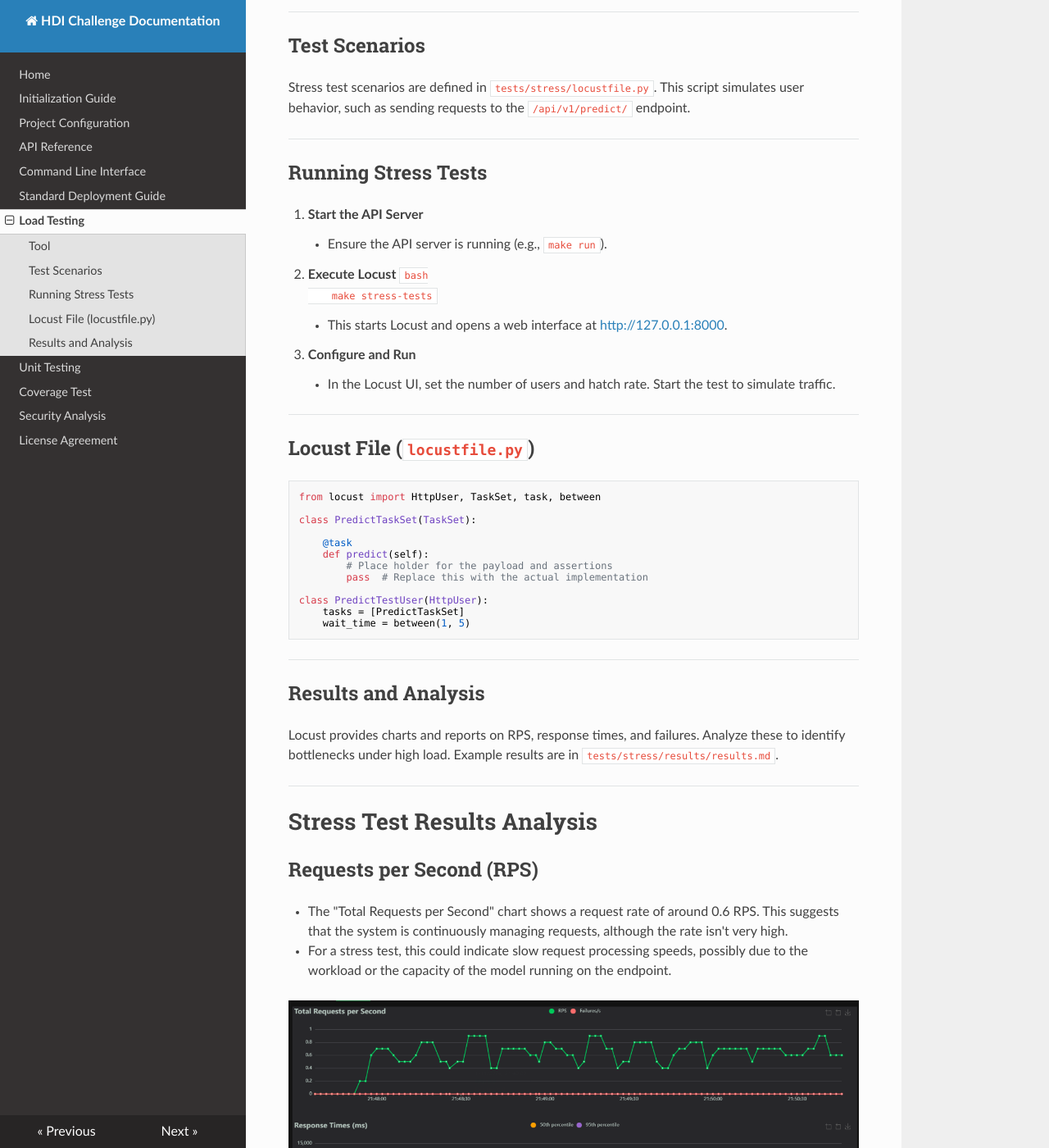
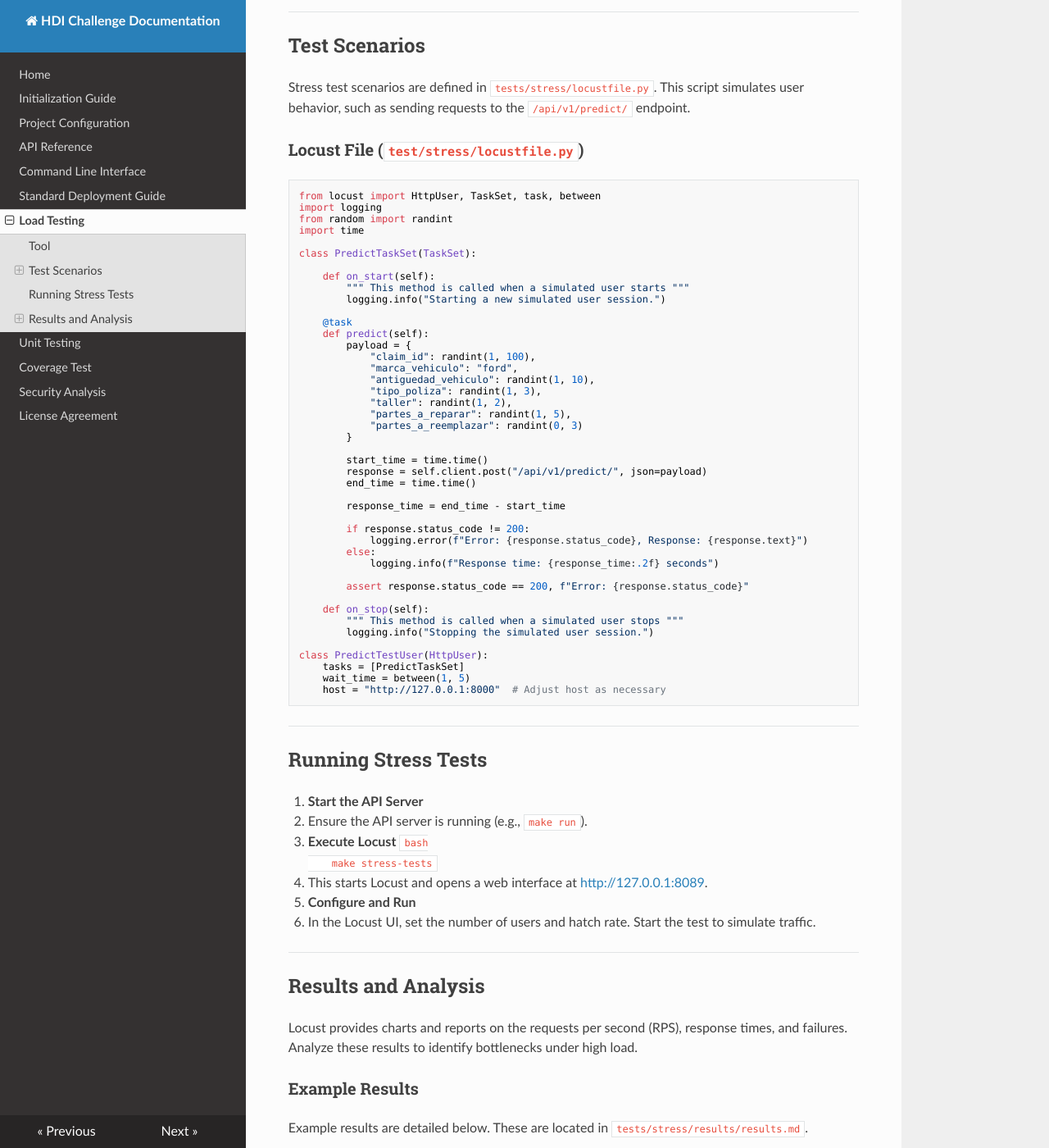
Before and after one commit to jarb29/hdi-reto, an MkDocs documentation site: the page built from docs/stress_test.md, in a window 1280 px wide and 1400 px high, scrolled down 371 px. Shown: the whole window at 82% size. Built offline with MkDocs 1.6.1, drawn with Linux system fonts in a browser that asks for light colours; nearby versions of some CDN libraries.

Commit message:
Enhance stress test script with detailed user behavior simulation
Updated the stress test locustfile to include realistic payload creation, response time logging, and session start/stop methods. Updated documentation for a clearer guide on running stress tests and analyzing results. Removed outdated comments and placeholders from the preprocessing module for better clarity.

````diff
--- a/docs/stress_test.md
+++ b/docs/stress_test.md
@@ -14,47 +14,80 @@ We use **Locust** for stress testing. Locust is an open-source load testing tool
 
 Stress test scenarios are defined in `tests/stress/locustfile.py`. This script simulates user behavior, such as sending requests to the `/api/v1/predict/` endpoint.
 
+### Locust File (`test/stress/locustfile.py`)
+
+```python
+from locust import HttpUser, TaskSet, task, between
+import logging
+from random import randint
+import time
+
+class PredictTaskSet(TaskSet):
+
+    def on_start(self):
+        """ This method is called when a simulated user starts """
+        logging.info("Starting a new simulated user session.")
+
+    @task
+    def predict(self):
+        payload = {
+            "claim_id": randint(1, 100),
+            "marca_vehiculo": "ford",
+            "antiguedad_vehiculo": randint(1, 10),
+            "tipo_poliza": randint(1, 3),
+            "taller": randint(1, 2),
+            "partes_a_reparar": randint(1, 5),
+            "partes_a_reemplazar": randint(0, 3)
+        }
+
+        start_time = time.time()
+        response = self.client.post("/api/v1/predict/", json=payload)
+        end_time = time.time()
+
+        response_time = end_time - start_time
+
+        if response.status_code != 200:
+            logging.error(f"Error: {response.status_code}, Response: {response.text}")
+        else:
+            logging.info(f"Response time: {response_time:.2f} seconds")
+
+        assert response.status_code == 200, f"Error: {response.status_code}"
+
+    def on_stop(self):
+        """ This method is called when a simulated user stops """
+        logging.info("Stopping the simulated user session.")
+
+class PredictTestUser(HttpUser):
+    tasks = [PredictTaskSet]
+    wait_time = between(1, 5)
+    host = "http://127.0.0.1:8000"  # Adjust host as necessary
+```
+
 ---
 
 ## Running Stress Tests
 
 1. **Start the API Server**
-    - Ensure the API server is running (e.g., `make run`).
+   - Ensure the API server is running (e.g., `make run`).
 
 2. **Execute Locust**
     ```bash
     make stress-tests
     ```
-    - This starts Locust and opens a web interface at [http://127.0.0.1:8000](http://127.0.0.1:8089).
+   - This starts Locust and opens a web interface at [http://127.0.0.1:8089](http://127.0.0.1:8089).
 
 3. **Configure and Run**
-    - In the Locust UI, set the number of users and hatch rate. Start the test to simulate traffic.
+   - In the Locust UI, set the number of users and hatch rate. Start the test to simulate traffic.
 
----
-
-## Locust File (`locustfile.py`)
-
-```python
-from locust import HttpUser, TaskSet, task, between
-
-class PredictTaskSet(TaskSet):
-
-    @task
-    def predict(self):
-        # Place holder for the payload and assertions
-        pass  # Replace this with the actual implementation
-
-class PredictTestUser(HttpUser):
-    tasks = [PredictTaskSet]
-    wait_time = between(1, 5)
-```
 ---
 
 ## Results and Analysis
 
-Locust provides charts and reports on RPS, response times, and failures. Analyze these to identify bottlenecks under high load. Example results are in `tests/stress/results/results.md`.
+Locust provides charts and reports on the requests per second (RPS), response times, and failures. Analyze these results to identify bottlenecks under high load.
 
----
+### Example Results
+
+Example results are detailed below. These are located in `tests/stress/results/results.md`.
 
 # Stress Test Results Analysis
 
@@ -78,11 +111,7 @@ Locust provides charts and reports on RPS, response times, and failures. Analyze
 - In the "Number of Users" chart, the number of users remains steady at 10. This was the peak number of concurrent users configured during the test, and the system was able to handle this load without response errors (failures).
 - The fact that the system can support 10 users without failures is positive, but the high latency indicates it might not scale well with a much larger number of concurrent users.
 
-
-
 ## Tabular Summary
 
 - In the results table, we observe that a total of 117 requests were made, and none failed. This is positive and shows that the endpoint is robust in handling requests without errors.
 - The average response size is 32 bytes, which is low, suggesting that the response probably only contains the prediction result and no additional data.
-
----
````
Also changed, not shown: 1 other file.
